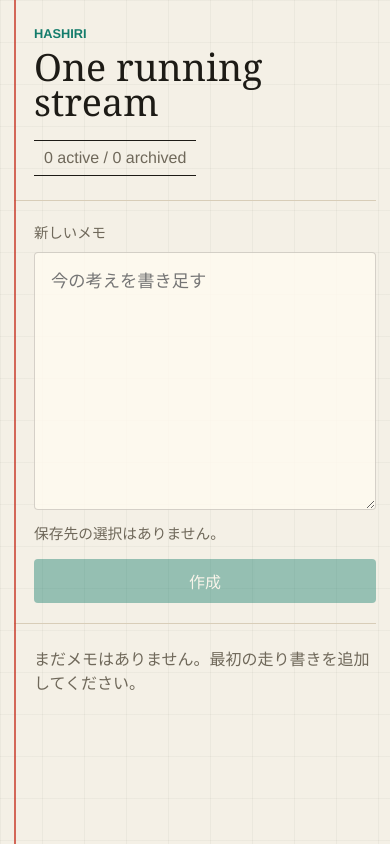
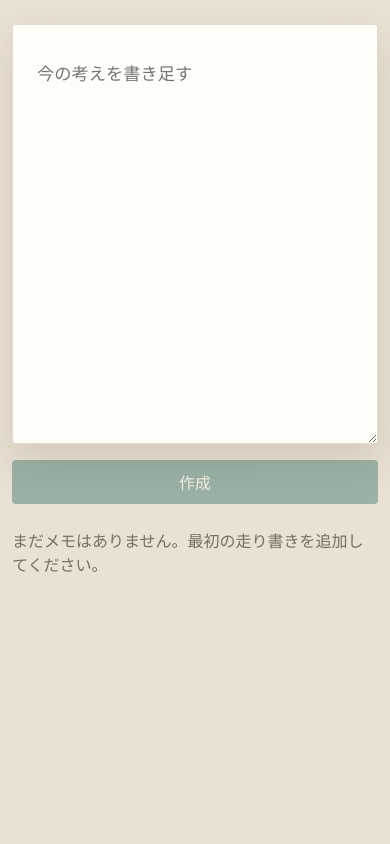
Before and after one commit to hirokisakabe/hashiri, a React (Vite) app: page / in a window 390 px wide. Built offline with nearby package versions, Linux system fonts and the light colour scheme.

Commit message:
style: simplify note paper layout

```diff
--- a/src/App.tsx
+++ b/src/App.tsx
@@ -1,4 +1,4 @@
-import { FormEvent, useEffect, useMemo, useRef, useState } from "react";
+import { FormEvent, useEffect, useRef, useState } from "react";
 import { archiveNote, createNote, listNotes, updateNoteBody } from "./db";
 import type { Note } from "./types";
 
@@ -19,10 +19,6 @@ function App() {
   const [errorMessage, setErrorMessage] = useState("");
   const [saveStates, setSaveStates] = useState<Record<string, SaveState>>({});
   const latestRevisions = useRef<Record<string, number>>({});
-  const noteCountLabel = useMemo(
-    () => `${activeNote ? 1 : 0} active / ${archivedNotes.length} archived`,
-    [activeNote, archivedNotes.length],
-  );
 
   useEffect(() => {
     let isMounted = true;
@@ -133,17 +129,7 @@ function App() {
 
   return (
     <main className="app-shell">
-      <section className="stream-panel" aria-labelledby="app-title">
-        <header className="stream-header">
-          <div>
-            <p className="eyebrow">Hashiri</p>
-            <h1 id="app-title">One running stream</h1>
-          </div>
-          <p className="counter" aria-live="polite">
-            {noteCountLabel}
-          </p>
-        </header>
-
+      <section className="stream-panel" aria-label="Hashiri">
         {activeNote ? (
           <section className="current-note" aria-label="現在のメモ">
             <textarea
@@ -164,16 +150,15 @@ function App() {
           </section>
         ) : (
           <form className="composer" onSubmit={handleCreate}>
-            <label htmlFor="new-note">新しいメモ</label>
             <textarea
               id="new-note"
+              aria-label="新しいメモ"
               value={draft}
               onChange={(event) => setDraft(event.target.value)}
               placeholder="今の考えを書き足す"
               rows={8}
             />
             <div className="composer-actions">
-              <p>保存先の選択はありません。</p>
               <button type="submit" disabled={!draft.trim()}>
                 作成
               </button>
--- a/src/styles.css
+++ b/src/styles.css
@@ -1,18 +1,19 @@
 :root {
-  color: #1d1b16;
-  background: #f4f0e6;
+  color: #252019;
+  background: #e9e1d3;
   font-family:
-    "Avenir Next", "Yu Gothic", "Hiragino Sans", "Helvetica Neue", sans-serif;
+    "Hiragino Sans", "Yu Gothic", "Avenir Next", "Helvetica Neue", sans-serif;
   font-synthesis: none;
   text-rendering: optimizeLegibility;
   -webkit-font-smoothing: antialiased;
-  --paper: #fffaf0;
-  --ink: #1d1b16;
-  --muted: #6f685a;
-  --line: #d8cdb8;
-  --accent: #137c6b;
-  --accent-dark: #0e5f53;
+  --paper: #fffdf7;
+  --ink: #252019;
+  --muted: #776f63;
+  --line: #e4d9c7;
+  --accent: #2f6f67;
+  --accent-dark: #24564f;
   --danger: #9f2f22;
+  --shadow: rgba(72, 55, 34, 0.14);
 }
 
 * {
@@ -26,12 +27,7 @@ html {
 body {
   min-height: 100vh;
   margin: 0;
-  background:
-    linear-gradient(90deg, rgba(29, 27, 22, 0.04) 1px, transparent 1px) 0 0 /
-      42px 42px,
-    linear-gradient(rgba(29, 27, 22, 0.035) 1px, transparent 1px) 0 0 / 42px
-      42px,
-    #f4f0e6;
+  background: #e9e1d3;
 }
 
 button,
@@ -64,105 +60,51 @@ button:disabled {
 }
 
 .app-shell {
-  width: min(100%, 920px);
+  width: min(100%, 760px);
   margin: 0 auto;
-  padding: 40px 18px 56px;
+  padding: 46px 18px 64px;
 }
 
 .stream-panel {
   position: relative;
-}
-
-.stream-panel::before {
-  position: fixed;
-  top: 0;
-  bottom: 0;
-  left: max(24px, calc(50% - 430px));
-  width: 2px;
-  content: "";
-  background: #c94130;
-  opacity: 0.78;
-}
-
-.stream-header {
-  display: flex;
-  align-items: flex-end;
-  justify-content: space-between;
-  gap: 20px;
-  margin-bottom: 24px;
-  padding-left: 30px;
-}
-
-.eyebrow {
-  margin: 0 0 8px;
-  color: var(--accent);
-  font-size: 0.8rem;
-  font-weight: 800;
-  letter-spacing: 0;
-  text-transform: uppercase;
-}
-
-h1 {
-  margin: 0;
-  font-family: Georgia, "Yu Mincho", "Hiragino Mincho ProN", serif;
-  font-size: clamp(2.35rem, 8vw, 5.2rem);
-  font-weight: 500;
-  line-height: 0.94;
-}
-
-.counter {
-  min-width: 6.5rem;
-  margin: 0;
-  padding: 8px 10px;
-  border-top: 1px solid var(--ink);
-  border-bottom: 1px solid var(--ink);
-  color: var(--muted);
-  text-align: right;
-  white-space: nowrap;
+  padding: 0;
 }
 
 .composer,
 .current-note {
-  margin-bottom: 22px;
-  padding: 20px 0 20px 30px;
-  border-top: 1px solid var(--line);
-  border-bottom: 1px solid var(--line);
-}
-
-.composer label {
-  display: block;
-  margin-bottom: 10px;
-  color: var(--muted);
-  font-size: 0.9rem;
-  font-weight: 700;
+  margin-bottom: 24px;
+  padding: 0;
 }
 
 textarea {
   display: block;
   width: 100%;
   resize: vertical;
-  border: 1px solid rgba(29, 27, 22, 0.18);
-  border-radius: 4px;
+  border: 1px solid rgba(119, 111, 99, 0.24);
+  border-radius: 3px;
   color: var(--ink);
-  background: rgba(255, 250, 240, 0.82);
-  line-height: 1.65;
+  background: var(--paper);
+  line-height: 1.8;
   outline: none;
+  box-shadow: 0 18px 42px var(--shadow);
 }
 
 textarea:focus {
   border-color: var(--accent);
-  box-shadow: 0 0 0 3px rgba(19, 124, 107, 0.16);
+  box-shadow:
+    0 0 0 3px rgba(47, 111, 103, 0.14),
+    0 18px 42px var(--shadow);
 }
 
 .composer textarea {
-  min-height: 128px;
-  padding: 14px 16px;
+  min-height: 440px;
+  padding: 44px 42px 52px;
   font-size: 1.08rem;
 }
 
 .current-note textarea {
-  min-height: 280px;
-  padding: 18px;
+  min-height: 520px;
+  padding: 54px 48px 64px;
   font-size: 1.08rem;
 }
 
@@ -171,19 +113,12 @@ textarea:focus {
   align-items: center;
   justify-content: space-between;
   gap: 16px;
-  margin-top: 12px;
-}
-
-.composer-actions p {
-  margin: 0;
-  color: var(--muted);
-  font-size: 0.92rem;
+  margin-top: 16px;
 }
 
 .status,
 .empty {
   margin: 20px 0 0;
-  padding-left: 30px;
   color: var(--muted);
 }
 
@@ -197,13 +132,13 @@ textarea:focus {
   align-items: center;
   gap: 14px;
   min-height: 2.75rem;
-  margin-top: 12px;
+  margin-top: 16px;
   color: var(--muted);
   font-size: 0.86rem;
 }
 
 .archive-section {
-  padding-left: 30px;
+  padding: 0;
 }
 
 .archive-toggle {
@@ -226,16 +161,9 @@ textarea:focus {
 .note-item {
   padding: 14px;
   border: 1px solid var(--line);
-  border-radius: 6px;
-  background: rgba(255, 250, 240, 0.76);
-  box-shadow: 0 10px 30px rgba(54, 44, 27, 0.08);
-}
-
-.note-item textarea {
-  min-height: 110px;
-  padding: 10px 12px;
-  border-color: transparent;
-  background: transparent;
+  border-radius: 3px;
+  background: var(--paper);
+  box-shadow: 0 10px 24px rgba(72, 55, 34, 0.08);
 }
 
 .note-item footer {
@@ -249,38 +177,26 @@ textarea:focus {
 }
 
 .archived-note p {
-  min-height: 88px;
+  min-height: 140px;
   margin: 0;
-  padding: 10px 12px;
-  line-height: 1.65;
+  padding: 30px 28px 36px;
+  line-height: 1.8;
   white-space: pre-wrap;
 }
 
 @media (max-width: 680px) {
   .app-shell {
-    padding: 26px 14px 40px;
+    padding: 24px 12px 42px;
   }
 
-  .stream-panel::before {
-    left: 14px;
+  .composer textarea {
+    min-height: 420px;
+    padding: 34px 24px 42px;
   }
 
-  .stream-header {
-    align-items: flex-start;
-    flex-direction: column;
-    padding-left: 20px;
-  }
-
-  .counter {
-    text-align: left;
-  }
-
-  .composer,
-  .current-note,
-  .archive-section,
-  .status,
-  .empty {
-    padding-left: 20px;
+  .current-note textarea {
+    min-height: 500px;
+    padding: 42px 24px 50px;
   }
 
   .current-note footer {
```
